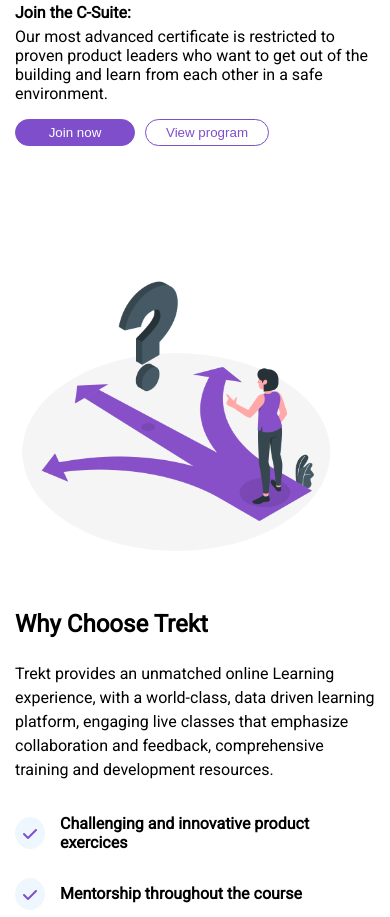
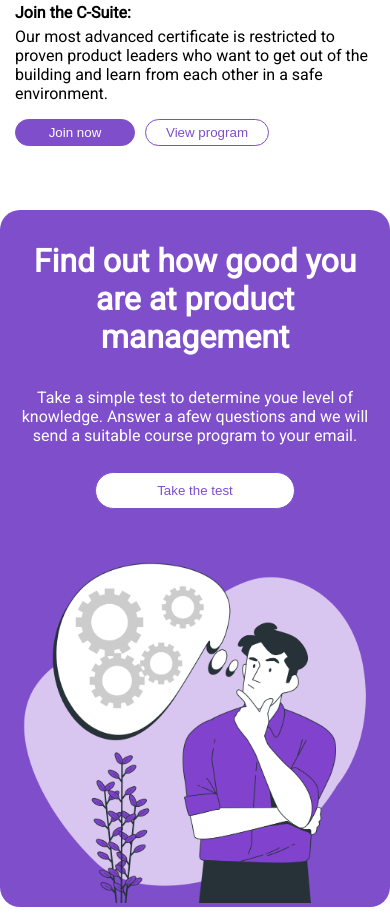
Before and after one commit to vatsan-0613/front-end-clone-project, a plain HTML site: page index.html in a window 390 px wide. Shown: the part 4007-4924 px from the top of the page. Drawn offline with Linux system fonts and the light colour scheme.

Commit message:
dai vidunga daa enna

```diff
--- a/css/style.css
+++ b/css/style.css
@@ -228,6 +228,43 @@
     padding-top: 30px;
 }
 
+.container-5{
+    background-color: #7E4ECB;
+    display: flex;
+    padding: 0% 5% ;
+    border-radius: 20px;
+    overflow:hidden;
+    align-content: center;
+    justify-content: space-evenly;
+    color:#fff;
+}
+.image-5{
+    height: 100%;
+    width: 400px;
+    object-fit: contain;
+    padding-top: 5%;
+}
+.new-flex{
+    display:flex;
+    flex-direction: column;
+    justify-content: center;
+    gap:5%;
+}
+
+.new-font-head{
+    font-size: 2rem;
+    margin:0;
+    margin-bottom: 1rem;
+}
+.new-font-para{
+    margin-bottom: 1.7rem;
+}
+
+.new-font-button{
+    width: 200px;
+    padding-top: 10px;
+    padding-bottom: 10px;
+}
 .container-6{
     display: flex;
     margin-top: 3rem;
@@ -349,7 +386,19 @@
     .cont-4-res{
         flex-direction: column-reverse;
     }
-
+    .container-5{
+        flex-direction: column;
+        text-align: center;
+    }
+    .image-5{
+        width: 100%;
+    }
+    .new-flex{
+        padding-top: 2rem;
+        text-align: center;
+        align-items: center;
+        margin-bottom: 2rem;
+    }
 
     .large{
         padding-left: 30px;
--- a/index.html
+++ b/index.html
@@ -125,7 +125,18 @@
             <div><button class="dark">Join now</button><button class="light">View program</button></div>
         </div>
     </div>
-
+    <div class="container-5">
+        <div class="new-flex">
+            <h3 class="new-font-head">Find out how good you are at product management</h3>
+            <p class="new-font-para">Take a simple test to determine youe level of knowledge.
+                Answer a afew questions and we will send a suitable course
+                program to your email.</p>
+            <button class="new-font-button">Take the test</button>
+        </div>
+        <div>
+        <img class="image-5" src="images/image5.png" alt="">
+    </div>
+    </div>
     <div class="container-6">
         <div class="image6">
             <img src="images/image6.png" alt="">
```
